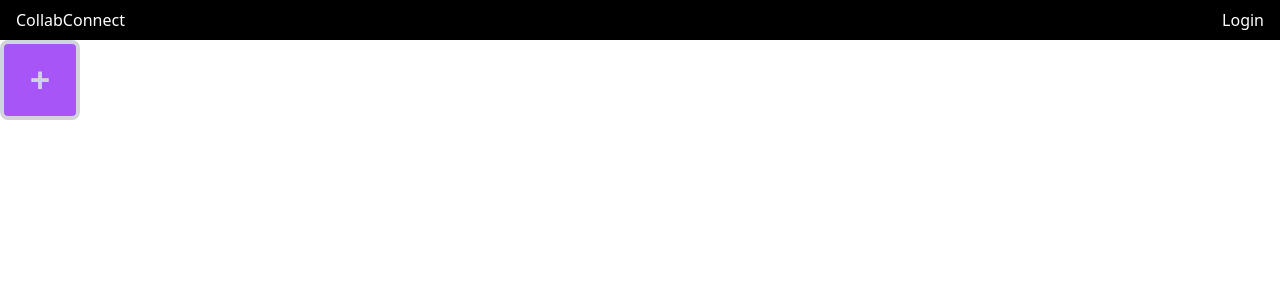
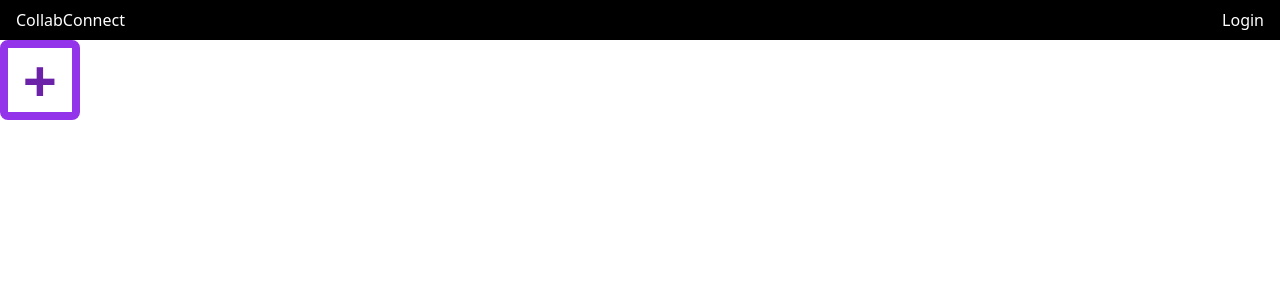
Before and after one commit to lizzy596/CollabConnectClient, a React (Vite) app: page / in a window 1280 px wide. Shown: the top 300 px of the page. Built offline with nearby package versions, Linux system fonts and the light colour scheme.

Commit message:
changed button

```diff
--- a/src/Features/Project/components/AddProjectButton.tsx
+++ b/src/Features/Project/components/AddProjectButton.tsx
@@ -2,8 +2,8 @@ import React from 'react';
 
 const AddProjectButton: React.FC = () => {
   return (
-    <div className='w-20 h-20 rounded-lg border-4 border-gray-300 bg-purple-500 flex justify-center items-center'>
-      <div className='w-10 h-10  bg-purple-500 text-gray-300 flex items-center justify-center text-4xl font-bold'>
+    <div className='w-20 h-20 rounded-lg border-8 border-purple-600 bg-white-500 flex justify-center items-center'>
+      <div className='w-10 h-10  bg-white-500 text-purple-800 flex items-center justify-center text-6xl font-bold'>
         +
       </div>
     </div>
--- a/src/Features/Project/components/AddProjectForm.tsx
+++ b/src/Features/Project/components/AddProjectForm.tsx
@@ -4,11 +4,18 @@ const AddProjectForm: React.FC = () => {
   const [projectName, setProjectName] = useState('');
   const [description, setDescription] = useState('');
   const [goals, setGoals] = useState('');
+  const [selectedFile, setSelectedFile] = useState<File | null>(null);
   const [isPrivate, setIsPrivate] = useState(false);
 
   const handleProjectNameChange = (event: React.ChangeEvent<HTMLInputElement>) => {
     setProjectName(event.target.value);
   };
+
+  const handleFileChange = (event: React.ChangeEvent<HTMLInputElement>) => {
+    const file = event.target.files?.[0];
+    setSelectedFile(file || null);
+  };
+
 
   const handleDescriptionChange = (event: React.ChangeEvent<HTMLTextAreaElement>) => {
     setDescription(event.target.value);
@@ -78,6 +85,19 @@ const AddProjectForm: React.FC = () => {
       </div>
 
       <div className="mb-4">
+        <label htmlFor="goals" className="block mb-2 font-bold">
+         Upload Photo
+        </label>
+        <input
+          type="file"
+          id="selectedFile"
+          onChange={handleFileChange}
+          className="w-full p-2 border border-gray-300 rounded"
+          required
+        />
+      </div>
+
+      <div className="mb-4">
         <label className="block mb-2 font-bold">Private</label>
         <div className="flex items-center">
           <input
```
